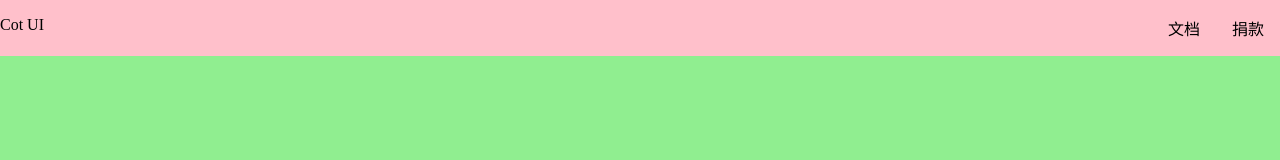
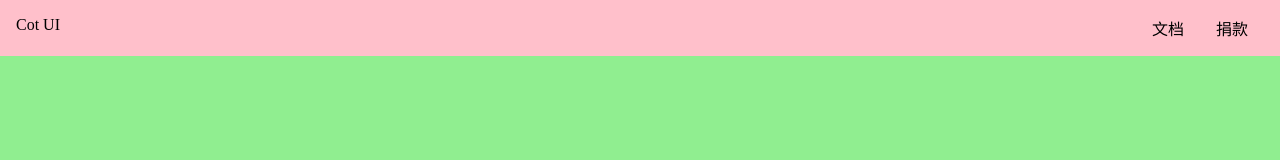
Before and after one commit to Johnsean/lunzi-vue3, a Vue app: page / in a window 1280 px wide. Shown: the top 160 px of the page. Built offline with nearby package versions, Linux system fonts and the light colour scheme.

Commit message:
fixed ts

```diff
--- a/src/components/Topnav.vue
+++ b/src/components/Topnav.vue
@@ -12,9 +12,10 @@
 .topnav {
     background: pink;
     display: flex;
-    padding: 16px 0;
+    padding: 16px;
     > .logo {
         max-width: 4em;
+        // max-width 随内容宽
         margin-right: auto;
     }
     > .menu {
--- a/src/views/Documentation.vue
+++ b/src/views/Documentation.vue
@@ -9,7 +9,7 @@
 </div>
 </template>
 
-<script>
+<script lang="ts">
 import Topnav from '../components/Topnav.vue'
 import Aside from '../components/Doc/Aside.vue'
 import Main from '../components/Doc/Main.vue'
--- a/src/views/Home.vue
+++ b/src/views/Home.vue
@@ -15,7 +15,7 @@
   </div>
 </template>
 
-<script>
+<script lang="ts">
 import  Topnav from '../components/Topnav.vue'
 export default {
   components: {Topnav}
```
